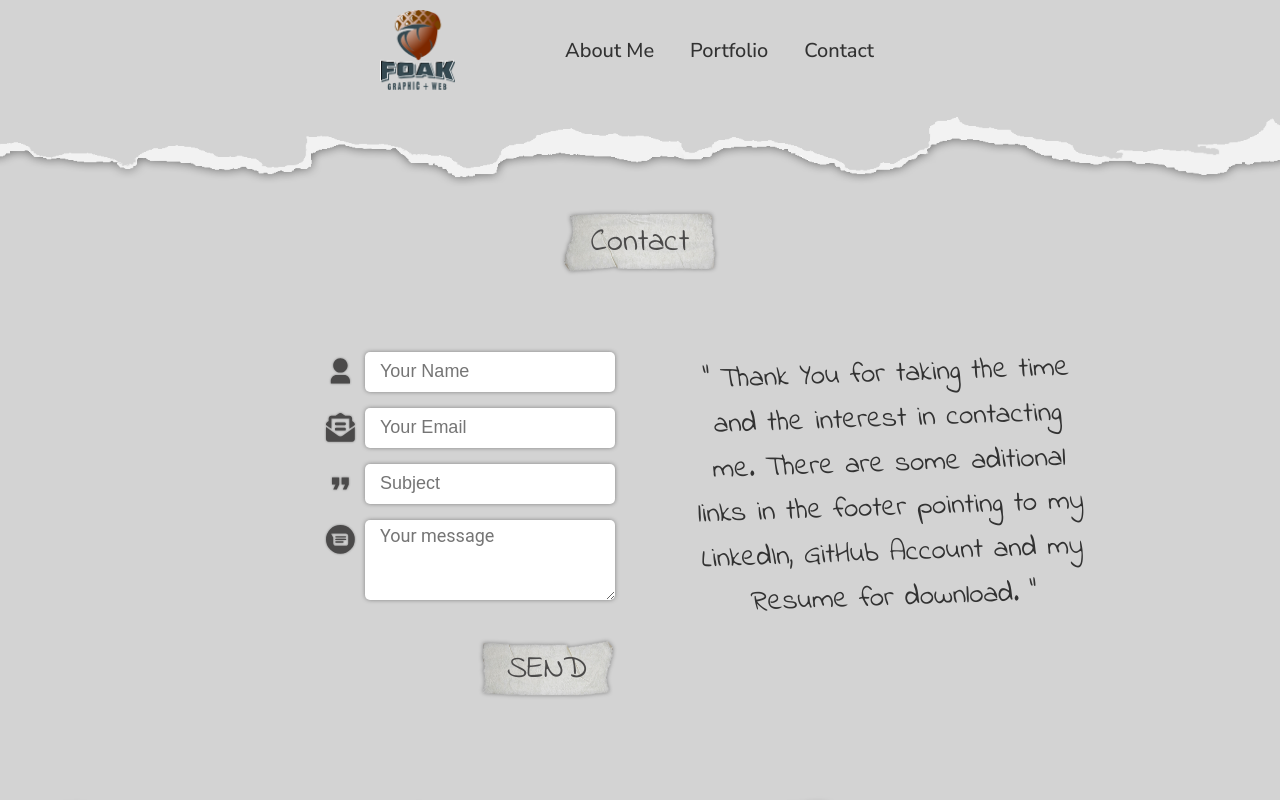
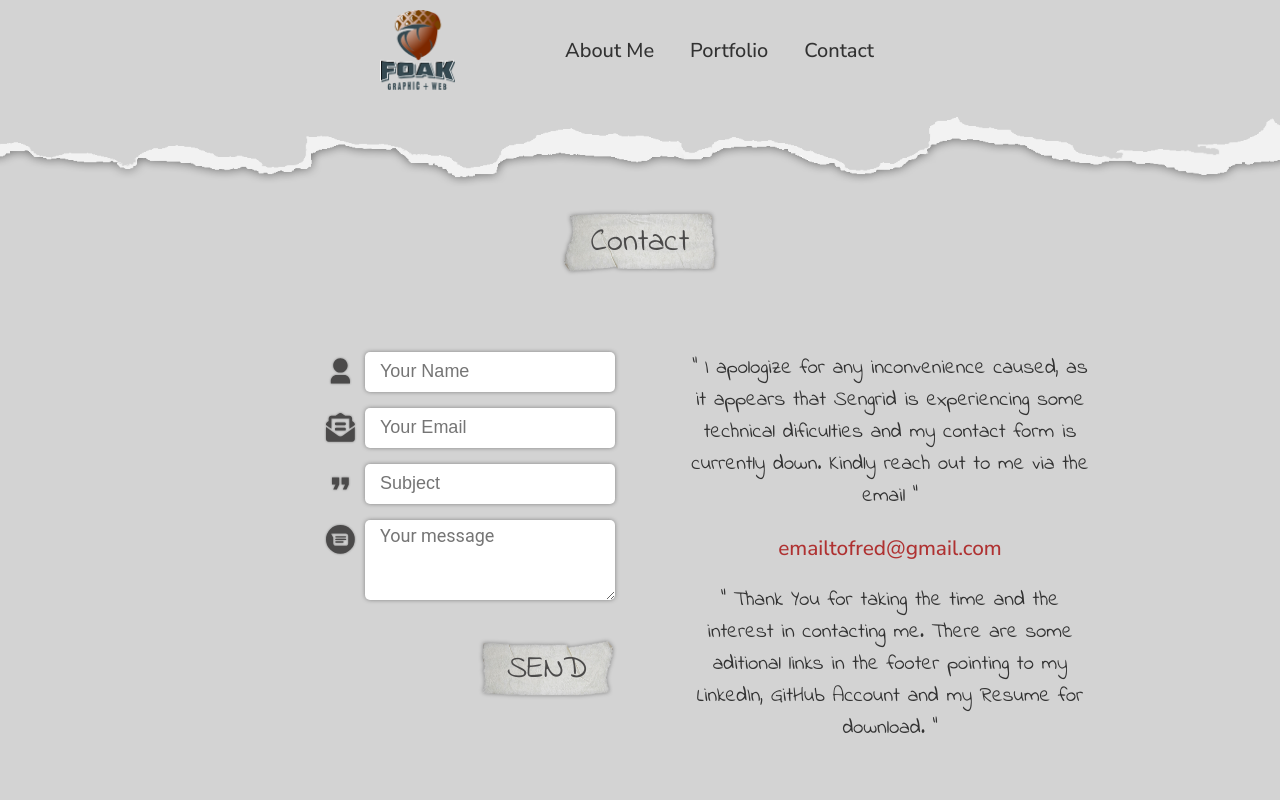
Before and after one commit to foak77/foakdotca, a Next.js app: page /contact in a window 1280 px wide. Shown: the top 800 px of the page. Built offline with nearby package versions, Linux system fonts and the light colour scheme.

Commit message:
email form deactivated and deploy

```diff
--- a/components/ContactForm/ContactForm.js
+++ b/components/ContactForm/ContactForm.js
@@ -12,7 +12,7 @@ import { FaEnvelopeOpenText } from "react-icons/fa";
 import { MdFormatQuote } from "react-icons/md";
 import { SiGooglemessages } from "react-icons/si";
 
-import { indie } from "@/app/fonts";
+import { indie, nunito } from "@/app/fonts";
 
 export default function Contact({}) {
   const router = useRouter();
@@ -24,27 +24,27 @@ export default function Contact({}) {
 
   async function handleSubmit(e) {
     e.preventDefault();
-    const contact = {};
-    Array.from(e.currentTarget.elements).forEach((field) => {
-      if (!field.name) return;
-      contact[field.name] = field.value;
-    });
+    // const contact = {};
+    // Array.from(e.currentTarget.elements).forEach((field) => {
+    //   if (!field.name) return;
+    //   contact[field.name] = field.value;
+    // });
 
-    try {
-      const res = await fetch("/api/email", {
-        method: "post",
-        headers: { "Content-type": "application/json" },
-        body: JSON.stringify({ contact }),
-      });
-      console.log("RES", res);
-      if (res.ok) {
-        router.push("/thank-you");
-      } else {
-        throw new Error("Fail to Create Topic");
-      }
-    } catch (error) {
-      console.log(error);
-    }
+    // try {
+    //   const res = await fetch("/api/email", {
+    //     method: "post",
+    //     headers: { "Content-type": "application/json" },
+    //     body: JSON.stringify({ contact }),
+    //   });
+    //   console.log("RES", res);
+    //   if (res.ok) {
+    //     router.push("/thank-you");
+    //   } else {
+    //     throw new Error("Fail to Create Topic");
+    //   }
+    // } catch (error) {
+    //   console.log(error);
+    // }
   }
 
   return (
@@ -143,6 +143,14 @@ export default function Contact({}) {
             </section>
           )}
           <section className={`${styles.contactForm__text} ${indie.className}`}>
+            &ldquo; I apologize for any inconvenience caused, as it appears that
+            Sengrid is experiencing some technical dificulties and my contact
+            form is currently down. Kindly reach out to me via the email &ldquo;
+            <span
+              className={`${styles.contactForm__emailR} ${nunito.className}`}
+            >
+              emailtofred@gmail.com
+            </span>
             &ldquo; Thank You for taking the time and the interest in contacting
             me. There are some aditional links in the footer pointing to my
             LinkedIn, GitHub Account and my Resume for download. &ldquo;
--- a/components/ContactForm/ContactForm.module.scss
+++ b/components/ContactForm/ContactForm.module.scss
@@ -17,7 +17,6 @@
     padding: 16px 0px 16px 0px;
   }
   &__title {
-    // font-family: "Indie Flower", cursive;
     font-size: 2rem;
     text-align: center;
     padding: 10px 28px;
@@ -61,7 +60,6 @@
   &__name_input,
   &__email_input,
   &__subject_input {
-    // font-family: "Indie Flower", cursive;
     font-size: 1.125rem;
     background-color: $white;
     box-sizing: border-box;
@@ -99,7 +97,6 @@
     background-color: $white;
   }
   &__btn {
-    // font-family: "Indie Flower", cursive;
     border: none;
     font-size: 2rem;
     text-align: center;
@@ -131,13 +128,16 @@
     margin: 0px 0px;
     font-size: 1.3rem;
     line-height: 1.75rem;
-    // font-family: "Indie Flower", cursive;
-    transform: rotate(-2deg);
   }
   &__bottomrip {
     width: 300%;
     height: auto;
     bottom: -1px;
+  }
+  &__emailR {
+    display: inline;
+    color: $red;
+    font-weight: 500;
   }
 }
 
@@ -165,8 +165,11 @@
       width: 150%;
     }
     &__text {
-      font-size: 1.8rem;
-      line-height: 2.8rem;
+      font-size: 1.3rem;
+      line-height: 2rem;
+    }
+    &__emailR {
+      padding: 20px 0px;
     }
   }
 }
--- a/components/OnLinePortfolios/OnLinePortfolios.js
+++ b/components/OnLinePortfolios/OnLinePortfolios.js
@@ -6,7 +6,7 @@ async function getData() {
   try {
     const res = await fetch(`${process.env.URL}/api/onportfolios`, {
       // method: "get",
-      cache: "no-store",
+      // cache: "no-store",
     });
     if (!res.ok) {
       throw new Error("💥💥💥FAIL TO FETCH DATA");
```
